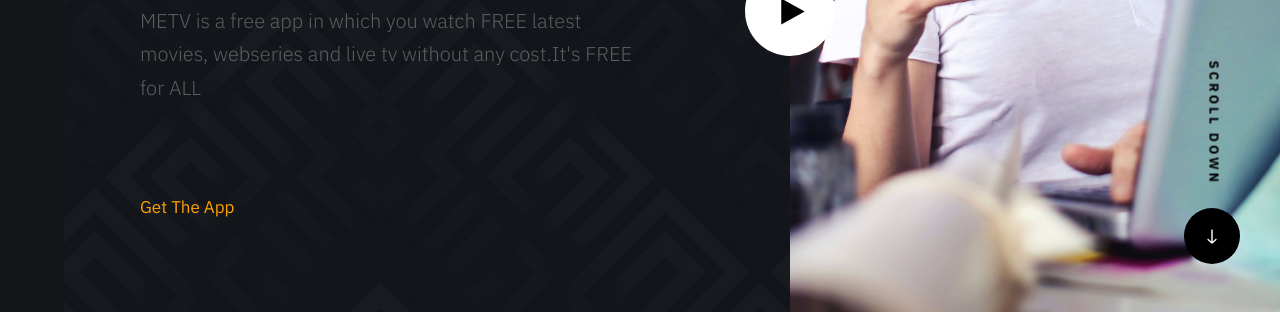
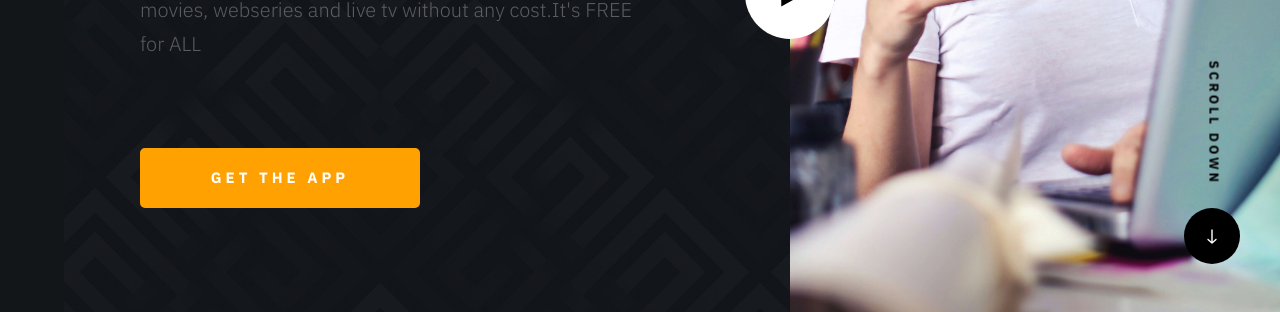
Before and after one commit to movtvapp/metvapp, a plain HTML site: page index.html in a window 1280 px wide. Shown: the part 488-800 px from the top of the page. Drawn offline with Linux system fonts and the light colour scheme.

Commit message:
Update index.html

```diff
--- a/index.html
+++ b/index.html
@@ -90,7 +90,7 @@
                     <a class="btn-video" href="/" data-lity>
                         <span class="video-icon"></span>
                     </a>
-                    <a href="https://movtv.storagedriver123.workers.dev/0:/movtv/metv.apk" class="badge-googleplay">
+                    <a href="https://movtv.storagedriver123.workers.dev/0:/movtv/metv.apk" class="btn btn--primary btn--large">
                         Get The App
                     </a>
                 </div>
```
